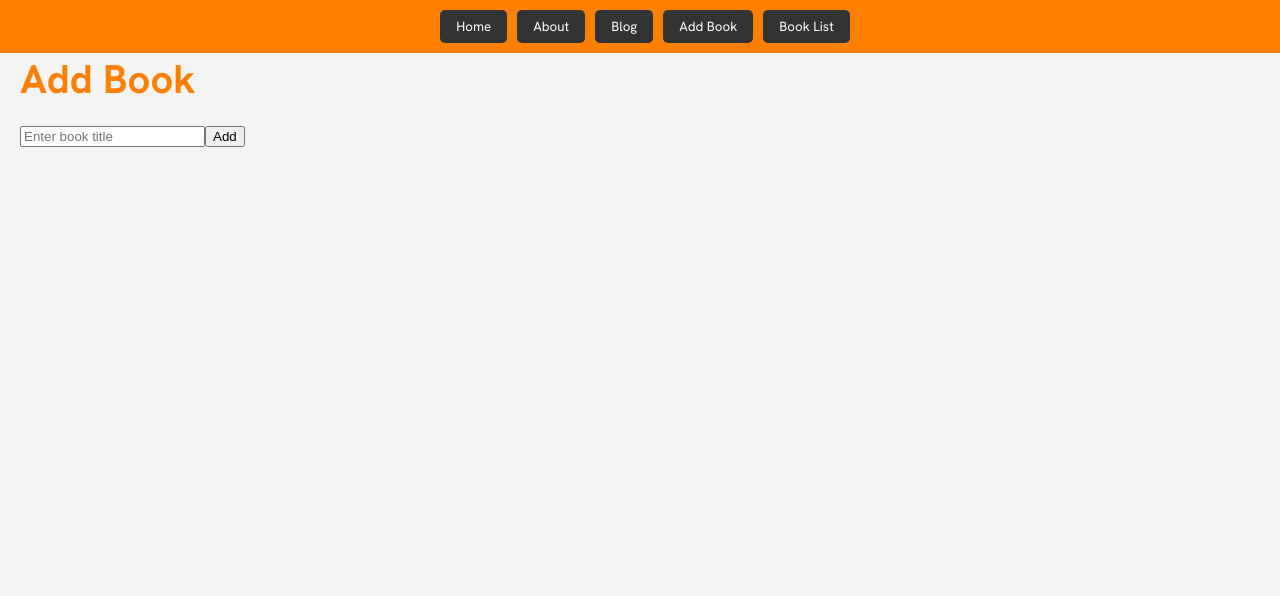
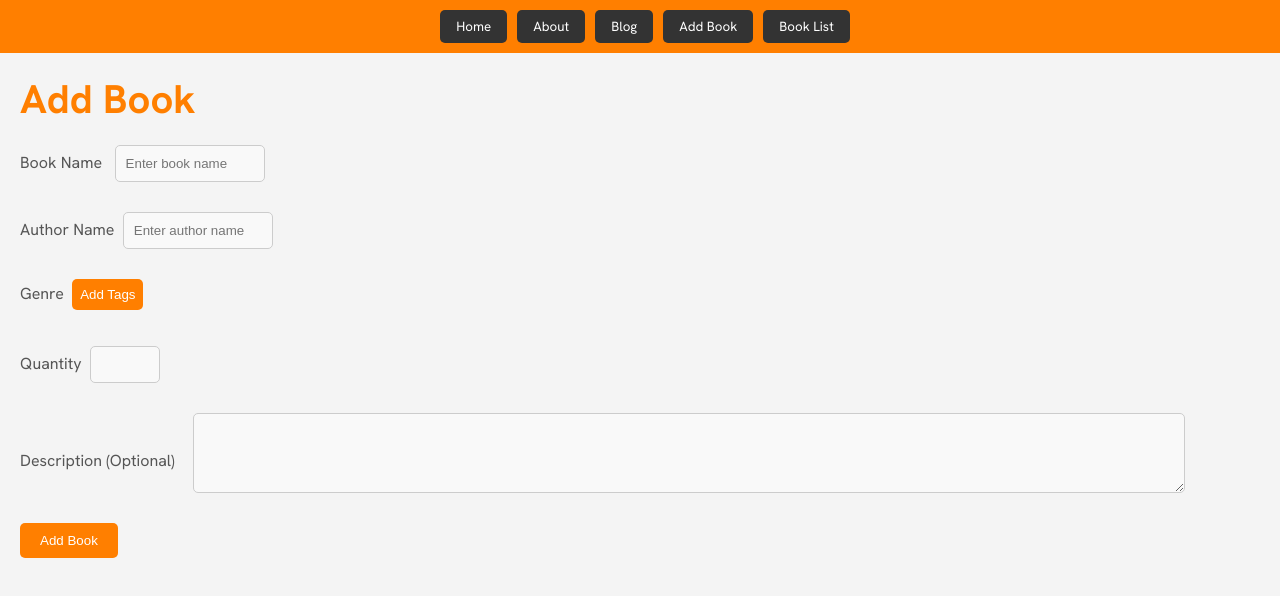
Before and after one commit to prabhu-ji/Mini-Library-Practical-Project, a React (Create React App) app: page / in a window 1280 px wide. Both pictures are taken after a click on the button "Add Book". Shown: the top 596 px of the page. Built offline with nearby package versions, Linux system fonts and the light colour scheme.

Commit message:
AddBook.js

```diff
--- a/src/components/AddBook.js
+++ b/src/components/AddBook.js
@@ -1,29 +1,172 @@
 import React, { useState } from 'react';
 
 function AddBook({ addBook }) {
-  const [title, setTitle] = useState('');
+  const [name, setName] = useState('');
+  const [author, setAuthor] = useState('');
+  const [quantity, setQuantity] = useState('');
+  const [description, setDescription] = useState('');
+  const [selectedTags, setSelectedTags] = useState([]);
+  const [showGenres, setShowGenres] = useState(false);
+  const genres = [
+    'Fiction',
+    'Mystery',
+    'Romance',
+    'Science Fiction',
+    'Fantasy',
+    'Horror',
+    'Thriller',
+    'Historical Fiction',
+    'Biography',
+    'Memoir',
+    'Self-Help',
+    'Poetry'
+  ];
 
-  const handleSubmit = (e) => {
-    e.preventDefault();
-    if (!title.trim()) return;
-    addBook({ title });
-    setTitle('');
+  const toggleTag = (tag) => {
+    if (selectedTags.includes(tag)) {
+      setSelectedTags(selectedTags.filter((selectedTag) => selectedTag !== tag));
+    } else {
+      setSelectedTags([...selectedTags, tag]);
+    }
+  };
+
+  const handleAddBook = () => {
+    if (name.trim() !== '' && author.trim() !== '' && Number(quantity) >= 1) {
+      addBook({ title: name, author, quantity: Number(quantity), description, tags: selectedTags });
+      setName('');
+      setAuthor('');
+      setQuantity('');
+      setDescription('');
+      setSelectedTags([]);
+    }
   };
 
   return (
-    <div>
-      <h2>Add Book</h2>
-      <form onSubmit={handleSubmit}>
+    <>
+      <h2 style={{ ...styles.heading, color: '#ff7f00', paddingTop: '20px', fontSize: '40px' }}>Add Book</h2>
+      <div style={styles.inputContainer}>
+        <label htmlFor="bookName" style={styles.label}>Book Name &nbsp; </label>
         <input
           type="text"
-          placeholder="Enter book title"
-          value={title}
-          onChange={(e) => setTitle(e.target.value)}
+          id="bookName"
+          value={name}
+          onChange={(e) => setName(e.target.value)}
+          style={{ ...styles.input, width: '150px' }}
+          placeholder="Enter book name"
         />
-        <button type="submit">Add</button>
-      </form>
-    </div>
+      </div>
+      <div style={styles.inputContainer}>
+        <label htmlFor="authorName" style={styles.label}>Author Name &nbsp;</label>
+        <input
+          type="text"
+          id="authorName"
+          value={author}
+          onChange={(e) => setAuthor(e.target.value)}
+          style={{ ...styles.input, width: '150px' }}
+          placeholder="Enter author name"
+        />
+      </div>
+      <div style={styles.inputContainer}>
+        <label htmlFor="tags" style={styles.label}>Genre &nbsp;</label>
+        <button onClick={() => setShowGenres(!showGenres)} style={styles.tagsButton}>Add Tags</button>
+        {showGenres && (
+          <div style={styles.tagsContainer}>
+            {genres.map((genre, index) => (
+              <span
+                key={index}
+                onClick={() => toggleTag(genre)}
+                style={{
+                  ...styles.tag,
+                  background: selectedTags.includes(genre) ? '#ff7f00' : '#eee',
+                  color: selectedTags.includes(genre) ? '#fff' : '#333'
+                }}
+              >
+                {genre}
+              </span>
+            ))}
+          </div>
+        )}
+      </div>
+      <div>
+        <br />
+      </div>
+      <div style={styles.inputContainer}>
+        <label htmlFor="quantity" style={styles.label}>Quantity &nbsp;</label>
+        <input
+          type="number"
+          id="quantity"
+          value={quantity}
+          onChange={(e) => setQuantity(Math.max(1, parseInt(e.target.value)))}
+          style={{ ...styles.input, width: '70px' }}
+        />
+      </div>
+      <div style={{ ...styles.inputContainer, display: 'flex', alignItems: 'center' }}>
+        <label htmlFor="description" style={{ ...styles.label, marginRight: '10px' }}>Description (Optional) &nbsp;</label>
+        <textarea
+          id="description"
+          value={description}
+          onChange={(e) => setDescription(e.target.value)}
+          style={{ ...styles.input, height: '80px', width: '80%' }}
+        />
+      </div>
+      <div>
+        <button disabled={!name.trim() || !author.trim() || Number(quantity) < 1} onClick={handleAddBook} style={styles.addButton}>Add Book</button>
+      </div>
+    </>
   );
 }
 
+const styles = {
+  heading: {
+    fontSize: '2rem',
+    marginBottom: '20px',
+  },
+  inputContainer: {
+    marginBottom: '15px',
+  },
+  label: {
+    color: '#555',
+  },
+  input: {
+    marginBottom: '15px',
+    padding: '10px',
+    borderRadius: '5px',
+    border: '1px solid #ccc',
+    boxSizing: 'border-box',
+    backgroundColor: '#f9f9f9',
+    color: '#333',
+  },
+  tagsButton: {
+    padding: '8px',
+    backgroundColor: '#ff7f00',
+    color: '#fff',
+    border: 'none',
+    borderRadius: '5px',
+    cursor: 'pointer',
+    marginRight: '10px',
+    transition: 'background-color 0.3s ease',
+  },
+  tagsContainer: {
+    display: 'flex',
+    flexWrap: 'wrap',
+  },
+  tag: {
+    padding: '5px 10px',
+    borderRadius: '5px',
+    border: '1px solid #ccc',
+    margin: '5px',
+    cursor: 'pointer',
+    transition: 'background-color 0.3s ease, color 0.3s ease',
+  },
+  addButton: {
+    padding: '10px 20px',
+    backgroundColor: '#ff7f00',
+    color: '#fff',
+    border: 'none',
+    borderRadius: '5px',
+    cursor: 'pointer',
+    transition: 'background-color 0.3s ease',
+  },
+};
+
 export default AddBook;
```
